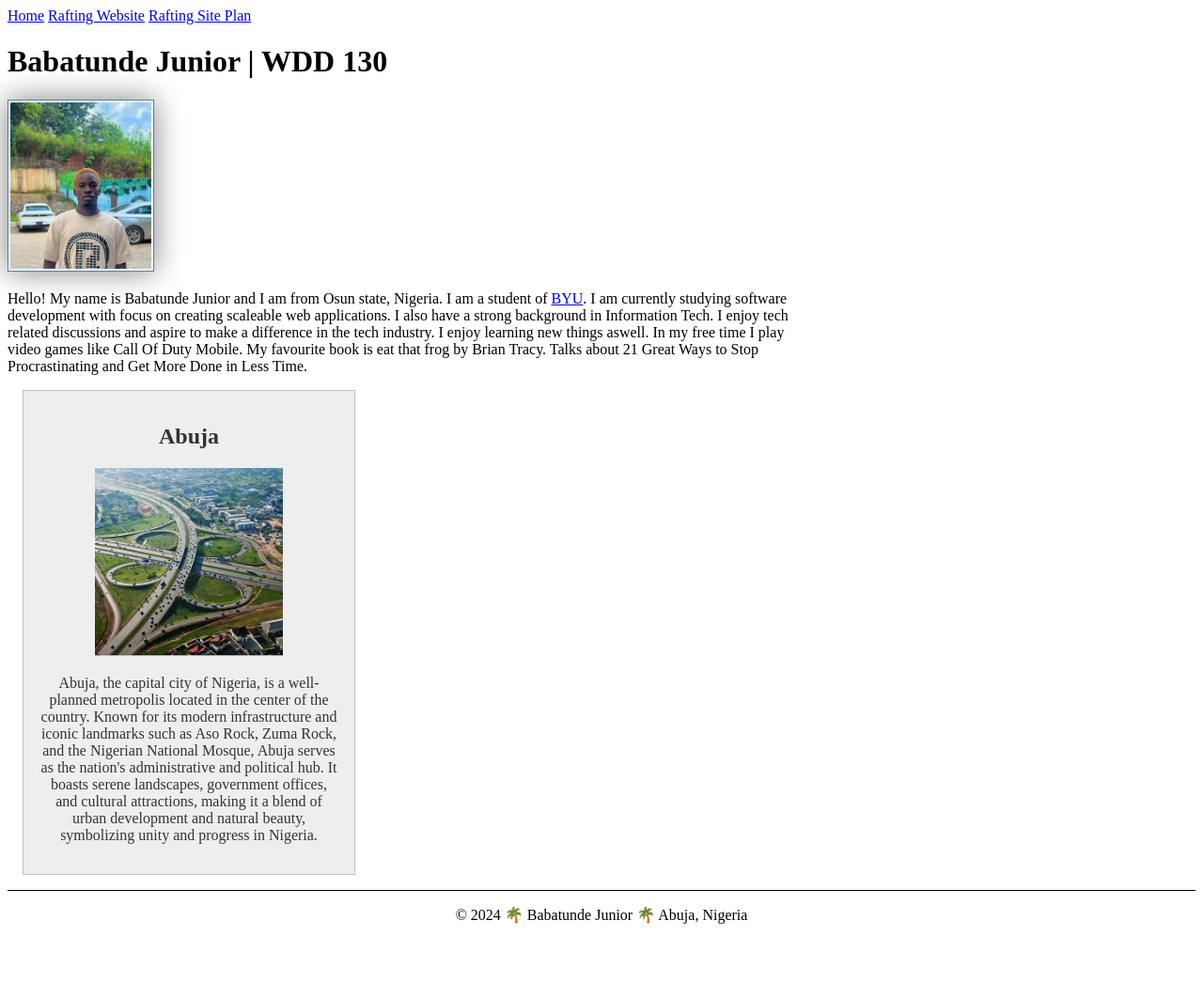
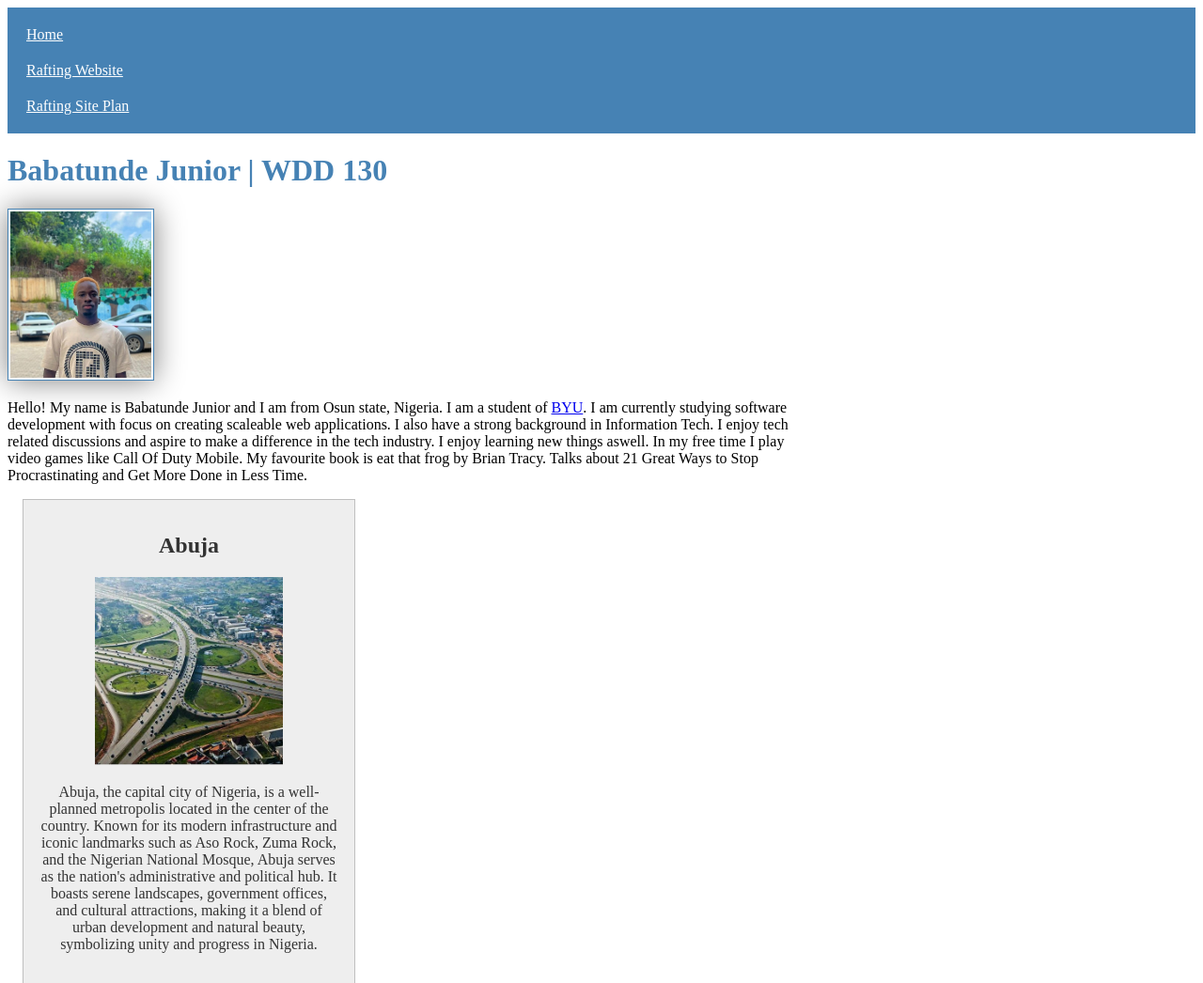
Before and after one commit to BabatundeJunior/wdd130, a plain HTML site: page index.html in a window 1280 px wide. Shown: the top 1046 px of the page at 94% size. Before the commit the page ends 999 px from the top, so only its background shows below. Drawn offline with Linux system fonts and the light colour scheme.

Commit message:
styles updated

```diff
--- a/index.html
+++ b/index.html
@@ -6,7 +6,7 @@
     <title>Babatunde Junior | WDD 130</title>
     <meta name="description" content="Babatunde Junior | Wdd130 Home Page">
     <meta name="author" content="Babatunde Junior">
-    <link rel="stylesheet" href="week02/styles/styles.css">
+    <link rel="stylesheet" href="styles/styles.css">
 </head>
 <body>
     <header>
--- a/week02/styles/styles.css
+++ b/styles/styles.css
@@ -29,3 +29,15 @@ footer {
     border-top: 1px solid #000;
     text-align: center;
 }
+nav {
+    background-color: steelblue;
+    padding: 10px;
+}
+nav a {
+    color: white;
+    padding: 10px;
+    display: block;
+}
+h1{
+    color: steelblue;
+}
```
